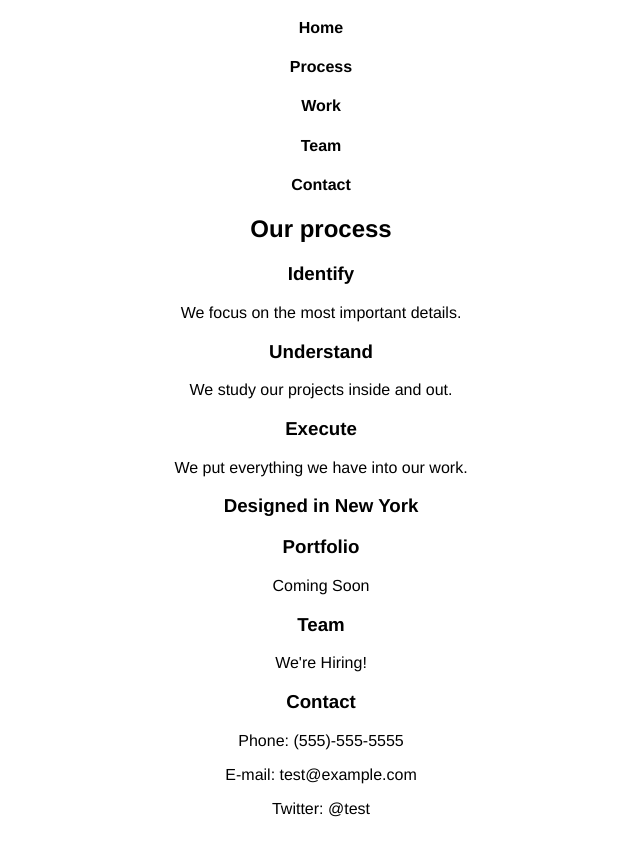
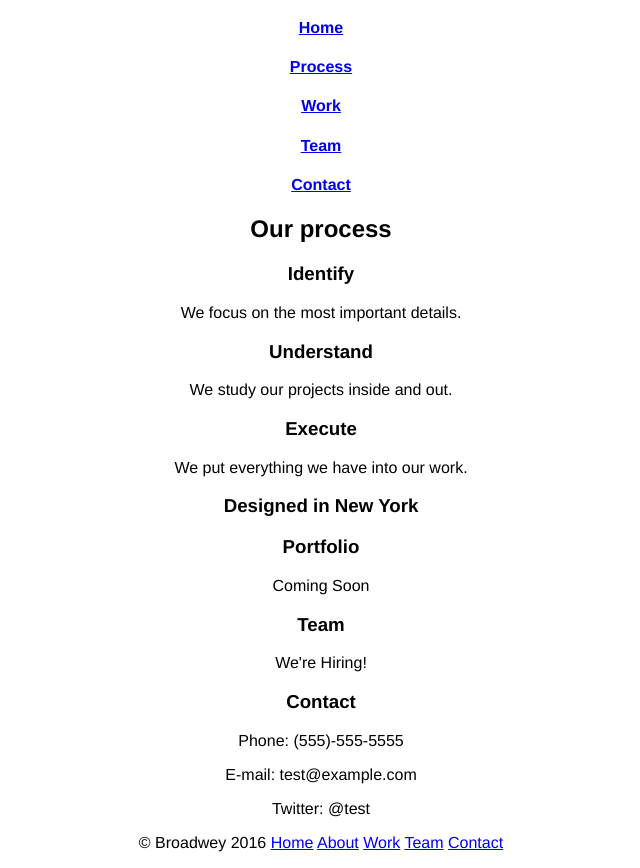
Before and after one commit to KudriavcevAnton/Broadway-codecademy_project-, a plain HTML site: page index.html in a window 1280 px wide. Shown: the part 61-929 px from the top of the page, without its empty margins (319-959 px from the left). Before the commit the page ends 895 px from the top, so only its background shows below. Drawn offline with Linux system fonts and the light colour scheme.

Commit message:
reference & footer

```diff
--- a/index.html
+++ b/index.html
@@ -10,11 +10,11 @@
 <body>
   <h1>Broadway Design</h1>
   <nav>
-    <h4>Home</h4>
-    <h4>Process</h4>
-    <h4>Work</h4>
-    <h4>Team</h4>
-    <h4>Contact</h4>
+    <h4> <a href="./index.html">Home</a></h4>
+    <h4> <a href="./index.html">Process</a></h4>
+    <h4> <a href="./index.html">Work</a></h4>
+    <h4> <a href="./index.html">Team</a></h4>
+    <h4> <a href="./index.html">Contact</a></h4>
   </nav>
   <h2>Our process</h2>
   <h3>Identify</h3>
@@ -32,6 +32,8 @@
   <p>Phone: (555)-555-5555</p>
   <p>E-mail: test@example.com</p>
   <p>Twitter: @test</p>
-
 </body>
+<footer>
+  <p>&copy Broadwey 2016 <a href="./index.html">Home</a> <a href="./index.html">About</a> <a href="./index.html">Work</a> <a href="./index.html">Team</a> <a href="./index.html">Contact</a></p>
+</footer>
 </html>
```
